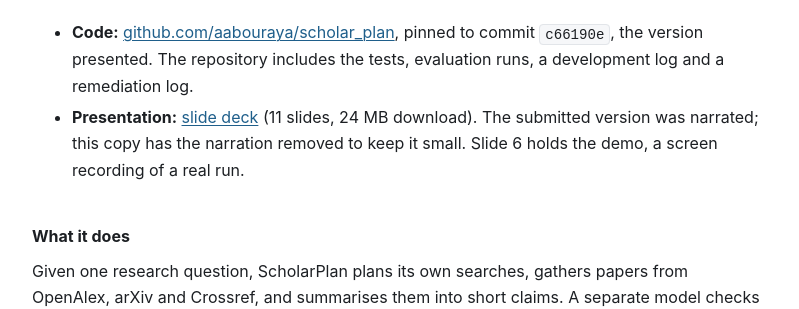
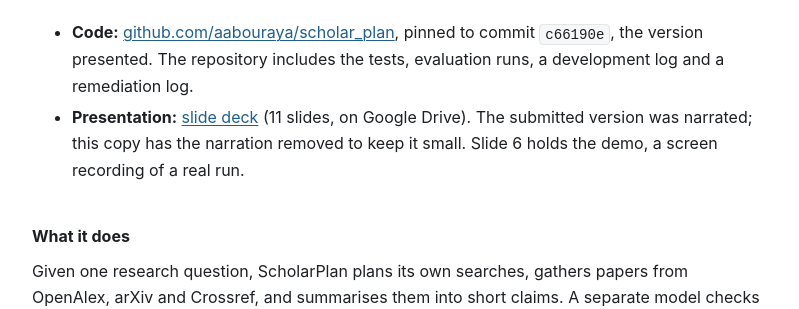
Before and after one commit to aabouraya/msc-ai-portfolio, a Jekyll site: the page built from modules/intelligent-agents/artefacts.md, in a window 1280 px wide and 900 px high, scrolled down 593 px. Shown: the part 153-462 px from the top of the window, without its empty margins (132-931 px from the left). Built offline with Jekyll 4.4.1, drawn with Linux system fonts in a browser that asks for light colours.

Commit message:
Link the presentation deck on Google Drive instead of the repo
Co-Authored-By: Claude Opus 5.5 <noreply@anthropic.com>

```diff
--- a/modules/intelligent-agents/artefacts.md
+++ b/modules/intelligent-agents/artefacts.md
@@ -28,8 +28,8 @@ below. This part is my individual work.
 - **Code:** [github.com/aabouraya/scholar_plan](https://github.com/aabouraya/scholar_plan/tree/c66190e),
   pinned to commit `c66190e`, the version presented. The repository includes the
   tests, evaluation runs, a development log and a remediation log.
-- **Presentation:** [slide deck](https://github.com/aabouraya/msc-ai-portfolio/raw/master/artefacts/intelligent-agents/agent-system/ScholarPlan_IntelligentAgents_slides.pptx)
-  (11 slides, 24 MB download). The submitted version was narrated; this copy has
+- **Presentation:** [slide deck](https://docs.google.com/presentation/d/1cRRCG0g3pqrjCc7xxqDpI_tBM-J0sCwP/edit?usp=sharing)
+  (11 slides, on Google Drive). The submitted version was narrated; this copy has
   the narration removed to keep it small. Slide 6 holds the demo, a screen
   recording of a real run.
 
```
Also changed, not shown: artefacts/intelligent-agents/agent-system/README.md (+4 -4 lines).
